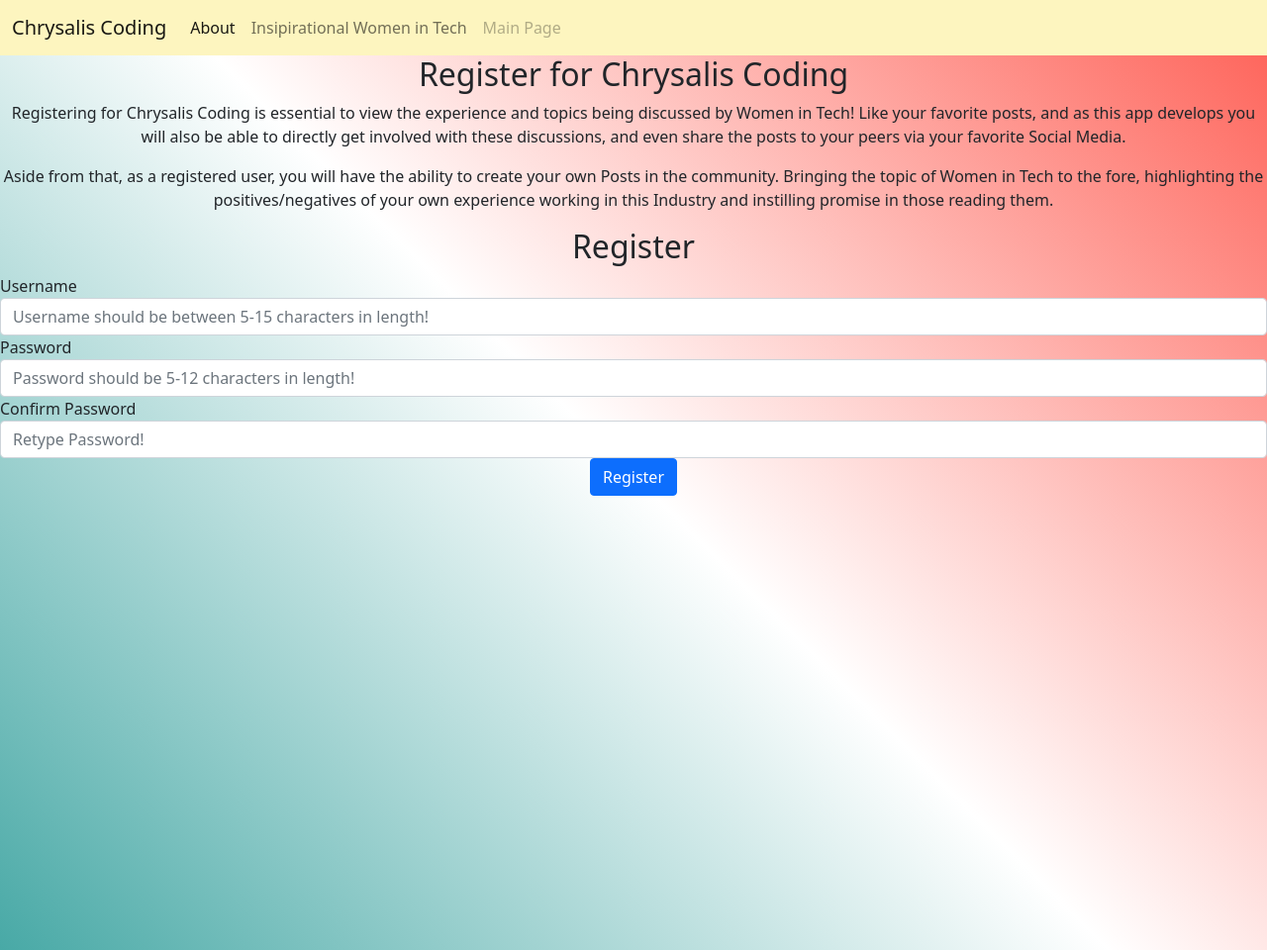
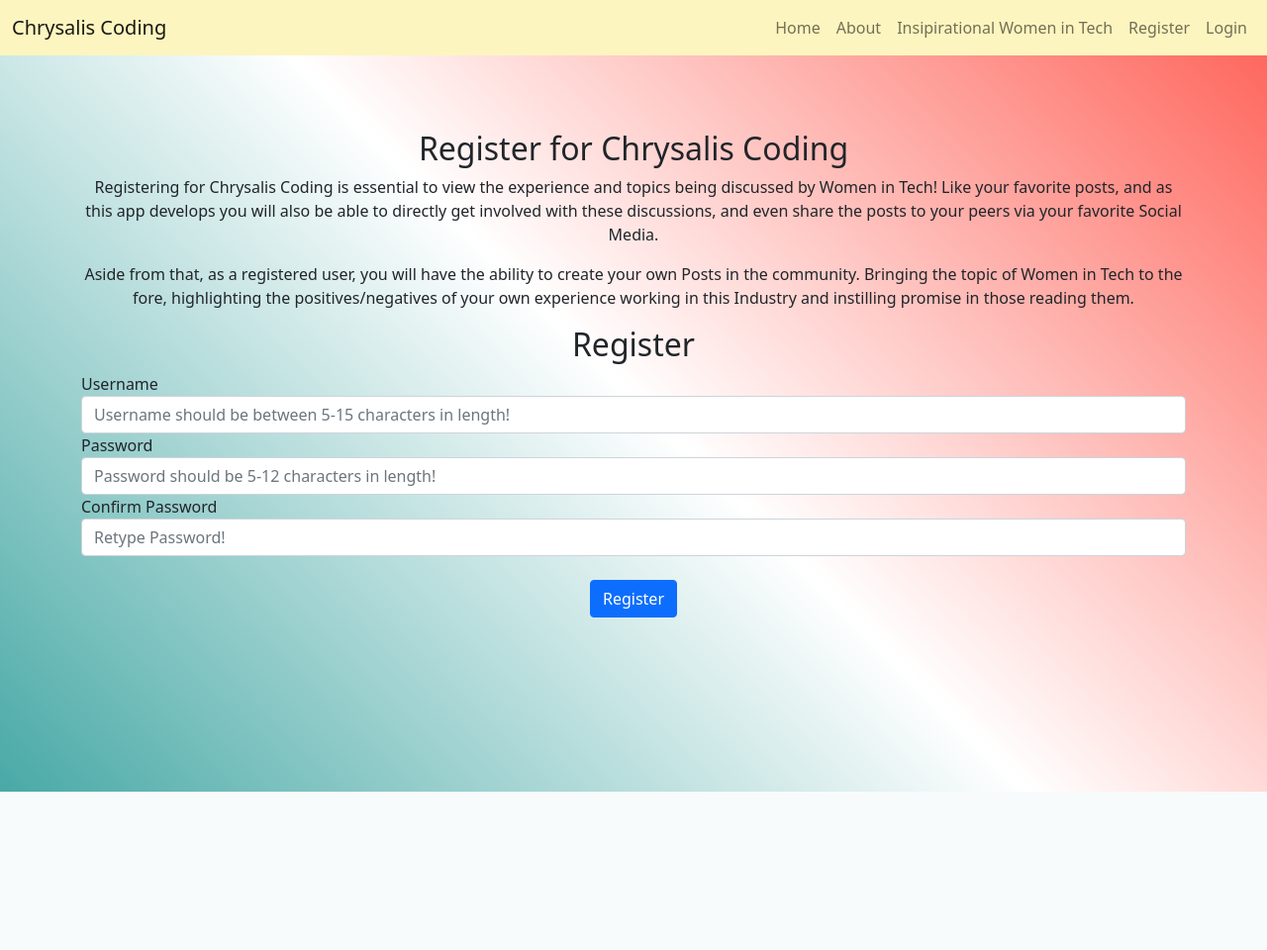
Before and after one commit to phoebeireland/Chrysalis-Coding, a Flask app: page /register in a window 1280 px wide. Shown: the whole page at 99% size. After the commit the page ends 800 px from the top, so only its background shows below. Run offline with Flask 2, Linux system fonts and the light colour scheme; some libraries are stand-ins or nearby versions.

Commit message:
Pull from upstream main with Navbar updated to suit User Registration logic

```diff
--- a/app.py
+++ b/app.py
@@ -1,6 +1,6 @@
 import os
 from os import path
-from flask import Flask, render_template, redirect, url_for, flash, session
+from flask import Flask, render_template, request, redirect, url_for, flash, session
 from flask_pymongo import PyMongo
 from bson.objectid import ObjectId
 from flask_bcrypt import Bcrypt
@@ -19,6 +19,7 @@ app.config.update(
 )
 
 mongo = PyMongo(app)
+bcrypt = Bcrypt(app)
 users = mongo.db.users
 posts = mongo.db.posts
 
@@ -39,8 +40,7 @@ def register():
         })
 
         if not found_username:
-            hashed_pw = Bcrypt.generate_password_hash(
-                request.form['password']).decode('utf-8')
+            hashed_pw = bcrypt.generate_password_hash(request.form['password']).decode('utf-8')
             users.insert_one({
                 'username': register_form.username.data,
                 'password': hashed_pw
@@ -56,6 +56,12 @@ def register():
         )
 
 
+@app.route('/logout')
+def logout():
+    session.clear()
+    flash(f'Thank you for inspiring Women in Tech. See you soon!', 'primary')
+    return redirect(url_for('index'))
+
 
 if __name__ == "__main__":
     app.run(
--- a/static/css/style.css
+++ b/static/css/style.css
@@ -1,4 +1,5 @@
 @import url('https://fonts.googleapis.com/css2?family=Luckiest+Guy&family=Roboto:wght@100;300;400;700&display=swap');
+
 /*base*/
 * {
     box-sizing: border-box;
@@ -6,18 +7,32 @@
     margin: 0;
 }
 
-/* main page styles */
+/* Global */
 
 body {
+    width: 100%;
+    min-height: 100vh;
+    display: -webkit-box;
+    display: -ms-flexbox;
+    display: flex;
+    -webkit-box-orient: vertical;
+    -webkit-box-direction: normal;
+        -ms-flex-direction: column;
+            flex-direction: column;
     background: -moz-linear-gradient(45deg, rgba(72,169,166,1) 0%, rgba(255,255,255,1) 50%, rgba(254,95,85,1) 100%);
     background: -webkit-linear-gradient(45deg, rgba(72,169,166,1) 0%, rgba(255,255,255,1) 50%, rgba(254,95,85,1) 100%);
     background: -o-linear-gradient(45deg, rgba(72,169,166,1) 0%, rgba(255,255,255,1) 50%, rgba(254,95,85,1) 100%);
     background: -ms-linear-gradient(45deg, rgba(72,169,166,1) 0%, rgba(255,255,255,1) 50%, rgba(254,95,85,1) 100%);
     background: linear-gradient(45deg, rgba(72,169,166,1) 0%, rgba(255,255,255,1) 50%, rgba(254,95,85,1) 100%);
-    width: 100%;
-    height: 60rem;
     background-repeat: no-repeat;
 }
+
+.content {
+    margin: 75px auto 0;
+    flex: 1;
+}
+
+/* main page styles */
 
 #welcome-text {
     font-family: 'Courgette', sans-serif, cursive;
@@ -85,13 +100,17 @@ a {
 
     color: #FDF5BF;
     font-size: 1.2rem;
-    font-weight: bold;
-    text-shadow: 0 0 0.2rem black;
+    font-weight: lighter;
+    text-shadow: 0 0 0.3rem black;
 
     border-radius: 2rem;
     box-shadow: 0 0 0.15rem #FDF5BF;
 
     cursor: pointer;
+}
+
+.error__button a:hover {
+    color: #e6dead;
 }
 
 .error__button--notfound {
@@ -127,7 +146,7 @@ a {
 }
 
 .error__box-img {
-    background-image: url(img/logo-blond.svg);
+    background-image: url(../images/logo/logo-blond.svg);
     background-repeat: no-repeat;
     background-position: center center;
     background-size: contain;
--- a/templates/404.html
+++ b/templates/404.html
@@ -2,9 +2,9 @@
 
 {% block content %}
     <section class="error error-notfound">
-        <div class="error__container error__box-img">
+        <div class="error__container error__box-img content">
             <h1 class="error__heading">Oops!<br> 404</h1>
-            <h3 class="error__text">
+            <h3 class="error__text mt-5">
                 It looks like you got lost. <br>
                 No worries! Just click the button to get back.
             </h3>
--- a/templates/base.html
+++ b/templates/base.html
@@ -15,36 +15,61 @@
     <title>Chrysalis Coding</title>
 </head>
     <body>
-        {% block navbar %}
+        <!-- Navbar -->
         <nav class="navbar navbar-expand-md navbar-light" style="background-color: #fdf5bf;">
             <div class="container-fluid">
-                    <a class="navbar-brand" href="index.html">Chrysalis Coding</a>
+                <a class="navbar-brand" href="{{ url_for('index') }}">Chrysalis Coding</a>
                 <button class="navbar-toggler" type="button" data-bs-toggle="collapse"
                     data-bs-target="#navbarSupportedContent" aria-controls="navbarSupportedContent" aria-expanded="false"
                     aria-label="Toggle navigation">
                     <span class="navbar-toggler-icon"></span>
                 </button>
                 <div class="collapse navbar-collapse" id="navbarSupportedContent">
-                        <ul class="navbar-nav me-auto mb-2 mb-lg-0">
+                    {% if 'username' not in session %}
+                    <ul class="navbar-nav ms-auto mb-2 mb-lg-0">
                         <li class="nav-item">
-                                <a class="nav-link active" aria-current="page" href="#">About</a>
+                            <a class="nav-link" href="{{ url_for('index') }}">Home</a>
+                        </li>
+                        <li class="nav-item">
+                            <a class="nav-link" href="#">About</a>
                         </li>
                         <li class="nav-item">
                             <a class="nav-link" href="#">Insipirational Women in Tech</a>
                         </li>
                         <li class="nav-item">
-                                <a class="nav-link disabled" href="#" tabindex="-1" aria-disabled="true">Main Page</a>
+                            <a class="nav-link" href="{{ url_for('register') }}">Register</a>
+                        </li>
+                        <li class="nav-item">
+                            <a class="nav-link" href="#">Login</a>
                         </li>
                     </ul>
+                    {% else %}
+                    <ul class="navbar-nav ms-auto mb-2 mb-lg-0">
+                        <li class="nav-item">
+                            <a class="nav-link" href="{{ url_for('index') }}">Home</a>
+                        </li>
+                        <li class="nav-item">
+                            <a class="nav-link" href="#">About</a>
+                        </li>
+                        <li class="nav-item">
+                            <a class="nav-link" href="#">Insipirational Women in Tech</a>
+                        </li>
+                        <li class="nav-item">
+                            <a class="nav-link" href="#">WIT Forum</a>
+                        </li>
+                        <li class="nav-item">
+                            <a class="nav-link" href="{{ url_for('logout') }}">Logout</a>
+                        </li>
+                    </ul>
+                    {% endif %}
                 </div>
             </div>
         </nav>
 
-        {% endblock %}
 
         {% block content %}{% endblock %}
 
-        {% block footer %}{% endblock %}
+        <!-- Footer -->
 
         <!-- Link to Framework dependency Javascript -->
         <script src="https://cdn.jsdelivr.net/npm/@popperjs/core@2.9.2/dist/umd/popper.min.js"
--- a/templates/register.html
+++ b/templates/register.html
@@ -1,8 +1,9 @@
 {% extends 'base.html' %}
+{% set active_page = 'register' %}
 
 {% block content %}
     <section class="about">
-        <div class="copntainer">
+        <div class="container content">
             <div class="row">
                 <div class="col-sm-12 text-center">
                     <h2>Register for Chrysalis Coding</h2>
@@ -30,6 +31,7 @@
     </section>
 
     <div class="section">
+        <div class="container">
             <div class="form">
                 <div class="row">
                     <div class="col-sm-12">
@@ -91,7 +93,7 @@
                                 {% endif %}
                             </div>
 
-                        <div class="form-group text-center">
+                            <div class="form-group text-center mt-4">
                                 {{ form.submit(class="btn btn-primary custom-form-btn") }}
                             </div>
                         </form>
@@ -99,4 +101,5 @@
                 </div>
             </div>
         </div>
+    </div>
 {% endblock %}
```
Also changed, not shown: static/images/favicon/favicon.svg (renamed from img/favicon/favicon.svg), static/images/logo/logo-blond.svg (renamed from img/logo/logo-blond.svg), wireframes/error-404.jpg (renamed from img/wireframes/error-404.jpg), wireframes/error-500.jpg (renamed from img/wireframes/error-500.jpg). Lines whose indentation alone changed are shown as unchanged.
